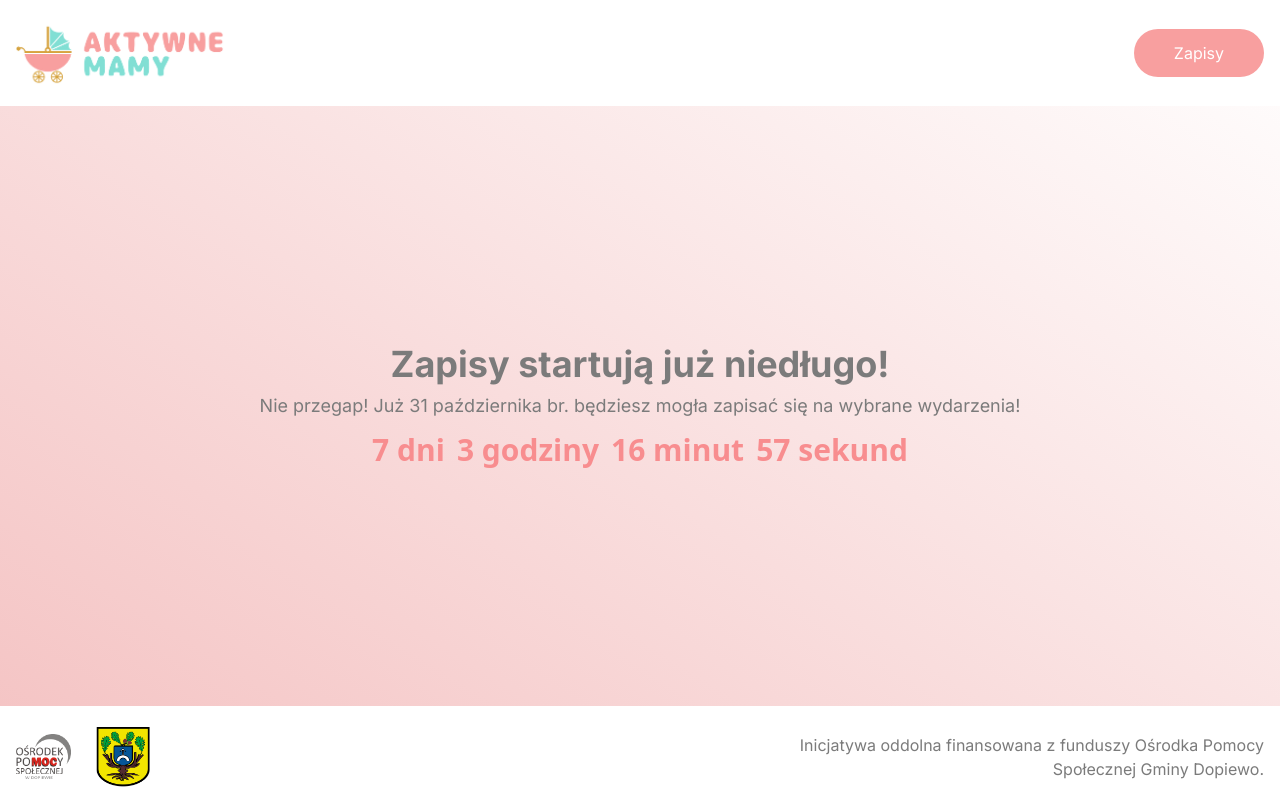
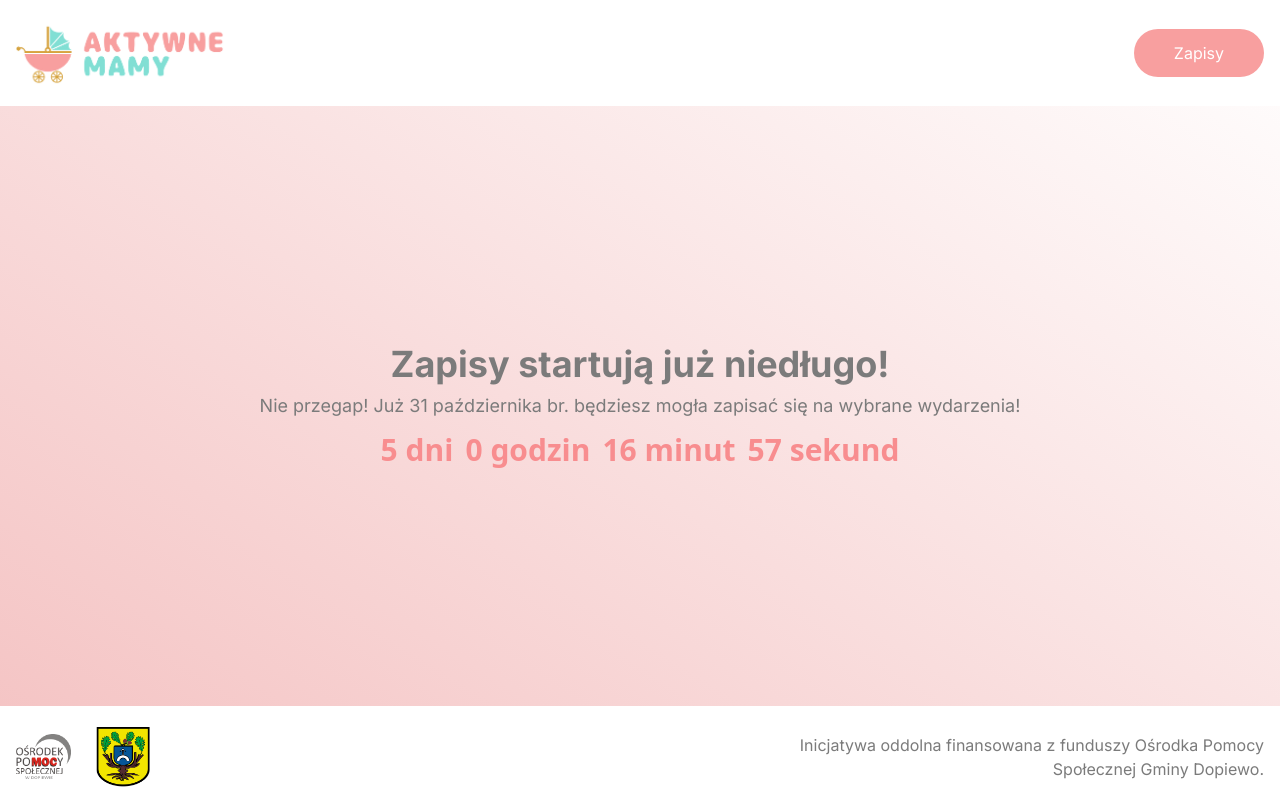
Before and after one commit to matwjablonski/aktywnemamy, a Next.js app: page /zapisy in a window 1280 px wide. Built offline with nearby package versions, Linux system fonts and the light colour scheme.

Commit message:
fix: change next registration time

```diff
--- a/app/zapisy/page.tsx
+++ b/app/zapisy/page.tsx
@@ -2,11 +2,12 @@ import TimeCounter from '../components/TimeCounter';
 import styles from './Page.module.scss';
 
 export default function RegistrationPage() {
+  // console.log(new Intl.DateTimeFormat('pl-PL', { dateStyle: 'long', timeStyle: 'short'}).format(new Date(2023, 9, 28, 21)));
   return (
     <div className={`flex flex-col justify-center align-middle text-center ${styles.Page}`}>
       <h2 className="text-4xl font-bold mb-2">Zapisy startują już niedługo!</h2>
       <p className="mb-3 text-lg">Nie przegap! Już 31 października br. będziesz mogła zapisać się na wybrane wydarzenia!</p>
-      <TimeCounter endDate={new Date('2023-10-31 00:00')} />
+      <TimeCounter endDate={new Date(2023, 9, 28, 21)} />
     </div>
   )
 }
```
